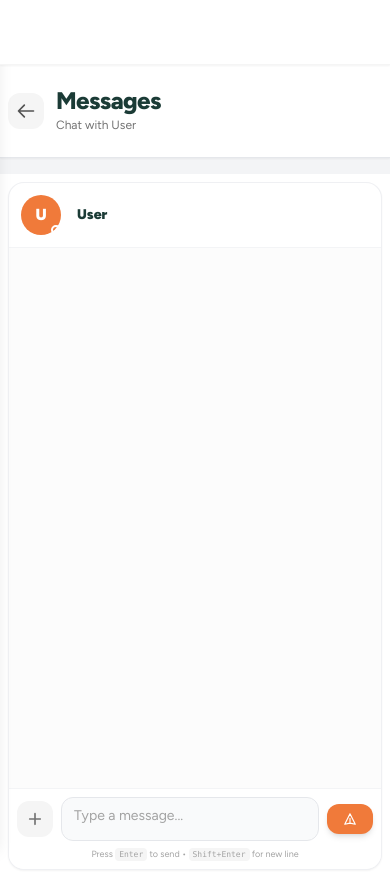
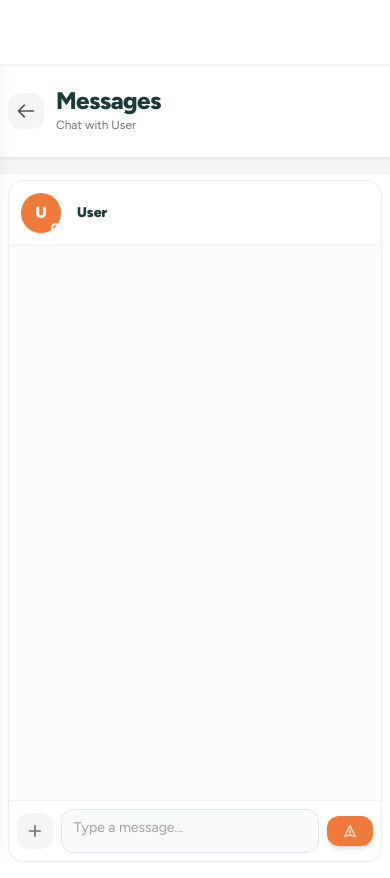
Before and after one commit to joeyampong1/Capstone_Project, a Laravel app: template resources/views/messages/create_message.blade.php in a window 390 px wide. Run offline with Laravel 12, Linux system fonts and the light colour scheme; the template is opened without the code that fills it, so the values that code supplies are empty; style sheets or scripts are compiled from the project's sources; some libraries are stand-ins or nearby versions.

Commit message:
Fix mobile chat input visibility and center emoji picker without changing theme

```diff
--- a/resources/views/messages/create_message.blade.php
+++ b/resources/views/messages/create_message.blade.php
@@ -21,8 +21,8 @@
         $lastMessageId = $messages->last()->id ?? 0;
     @endphp
 
-    <div class="bg-white dark:bg-neutral-950 antialiased text-neutral-800 dark:text-neutral-200 h-[calc(100vh-140px)] sm:h-[calc(100vh-170px)] lg:h-[calc(100vh-180px)] overflow-hidden">
-    <div class="w-full sm:max-w-4xl mx-auto px-2 sm:px-16 lg:px-24 h-full py-2 sm:py-6">
+        <div class="bg-white dark:bg-neutral-950 antialiased text-neutral-800 dark:text-neutral-200 h-[calc(100dvh-150px)] sm:h-[calc(100vh-170px)] lg:h-[calc(100vh-180px)] overflow-hidden">
+            <div class="w-full sm:max-w-4xl mx-auto px-2 sm:px-16 lg:px-24 h-full py-1.5 sm:py-6">
 
             <div class="bg-white dark:bg-neutral-900 rounded-2xl sm:rounded-3xl shadow-sm sm:shadow-xl border border-gray-200/60 dark:border-neutral-800 overflow-hidden flex flex-col h-full"
                 x-data='chatApp({
@@ -68,7 +68,7 @@
 
                 <!-- MESSAGES THREAD -->
                 <div x-ref="thread"
-                     class="flex-1 overflow-y-auto p-3 sm:p-6 space-y-3 sm:space-y-4 bg-neutral-50/50 dark:bg-neutral-950/30 min-h-0">
+                    class="flex-1 overflow-y-auto overflow-x-hidden p-3 sm:p-6 space-y-3 sm:space-y-4 bg-neutral-50/50 dark:bg-neutral-950/30 min-h-0">
 
                     <!-- No messages yet -->
                     <template x-if="messages.length === 0">
@@ -214,12 +214,12 @@
                                             x-transition:enter="transition ease-out duration-150"
                                             x-transition:enter-start="opacity-0 scale-90"
                                             x-transition:enter-end="opacity-100 scale-100"
-                                            :class="msg.is_mine ? 'right-0' : 'left-0'"
-                                            class="absolute bottom-9 z-30 bg-white dark:bg-neutral-800 rounded-full shadow-xl border border-gray-200 dark:border-neutral-700 px-2 py-1.5 flex items-center gap-1">
+                                            :class="msg.is_mine ? 'sm:right-0' : 'sm:left-0'"
+                                            class="fixed bottom-20 left-1/2 -translate-x-1/2 sm:translate-x-0 sm:left-auto sm:absolute sm:bottom-9 z-50 sm:z-30 bg-white dark:bg-neutral-800 rounded-full shadow-xl border border-gray-200 dark:border-neutral-700 px-2.5 py-1.5 flex items-center gap-1 w-max max-w-[92vw]">
                                             <template x-for="emoji in ['👍','❤️','😂','😮','😢','🙏']" :key="emoji">
                                                 <button type="button"
                                                         @click="toggleReaction(msg.id, emoji); emojiPickerOpen = false"
-                                                        class="w-8 h-8 rounded-full hover:bg-neutral-100 dark:hover:bg-neutral-700 text-lg flex items-center justify-center transition hover:scale-125"
+                                                        class="w-8 h-8 rounded-full hover:bg-neutral-100 dark:hover:bg-neutral-700 text-lg flex items-center justify-center transition hover:scale-125 shrink-0"
                                                         x-text="emoji"></button>
                                             </template>
                                         </div>
@@ -365,7 +365,7 @@
                             <span class="hidden sm:inline" x-text="sending ? '{{ __('messages.msg_sending') }}' : '{{ __('messages.msg_send') }}'">{{ __('messages.msg_send') }}</span>
                         </button>
                     </form>
-                    <p class="text-[9px] sm:text-[10px] text-neutral-400 dark:text-neutral-500 text-center mt-1.5">
+                    <p class="hidden sm:block text-[9px] sm:text-[10px] text-neutral-400 dark:text-neutral-500 text-center mt-1.5">
                         {{ __('messages.msg_press') }} <kbd class="px-1 py-0.5 rounded bg-neutral-100 dark:bg-neutral-800 text-[8px]">Enter</kbd> {{ __('messages.msg_to_send') }} <kbd class="px-1 py-0.5 rounded bg-neutral-100 dark:bg-neutral-800 text-[8px]">Shift+Enter</kbd> {{ __('messages.msg_for_newline') }}
                     </p>
                 </div>
@@ -578,6 +578,18 @@
                 finally { this.sending = false; }
             },
 
+            async markAsRead() {
+                try {
+                    await fetch(`/messages/${this.otherId}/read`, {
+                        method: 'POST',
+                        headers: {
+                            'X-CSRF-TOKEN': this.csrfToken,
+                            'Accept': 'application/json',
+                        },
+                    });
+                } catch (e) { /* silent */ }
+            },
+
             async pollNewMessages() {
                 try {
                     const res = await fetch(`/messages/${this.otherId}/fetch?last_id=${this.lastId}`, {
```
